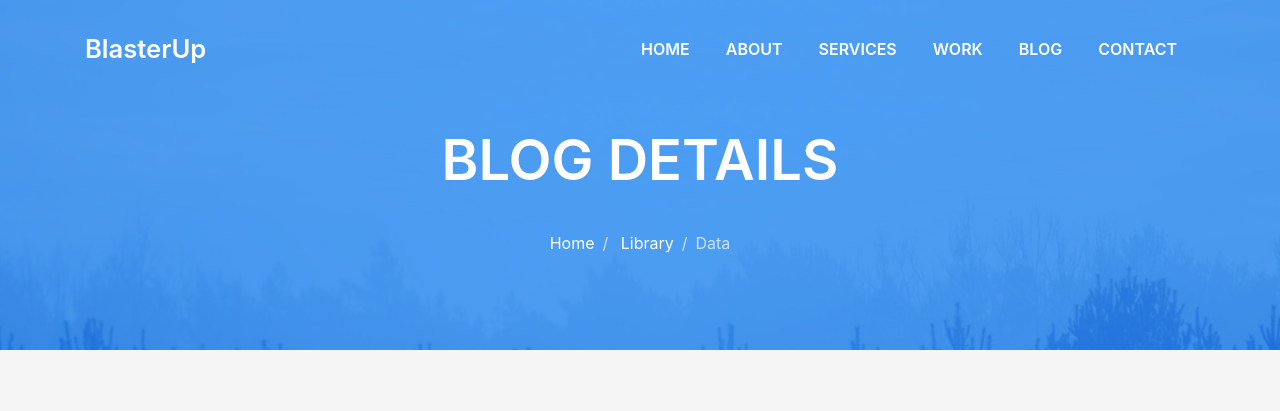
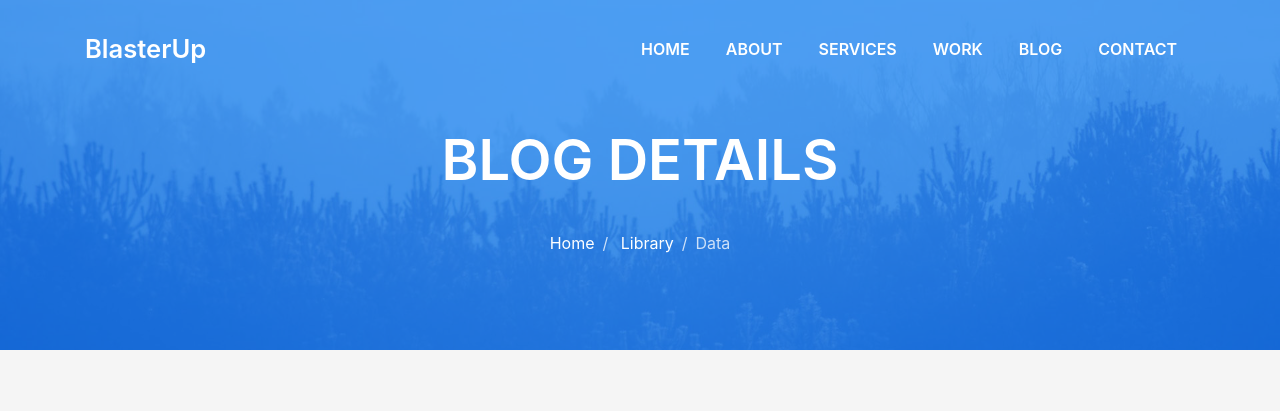
Before and after one commit to akkyyakhilesh/akkyy, a plain HTML site: page blog-single.html in a window 1280 px wide. Shown: the top 411 px of the page. Drawn offline with Linux system fonts and the light colour scheme; files whose address does not match are found by name.

Commit message:
change style

```diff
--- a/css/style.css
+++ b/css/style.css
@@ -76,7 +76,7 @@ a:hover {
   background-repeat: no-repeat;
   background-attachment: fixed;
   background-size: cover;
-  background-position: left top;
+  background-position: right;
 }
 
 .overlay-mf {
```
Also changed, not shown: index.html (+1 -1 lines).
